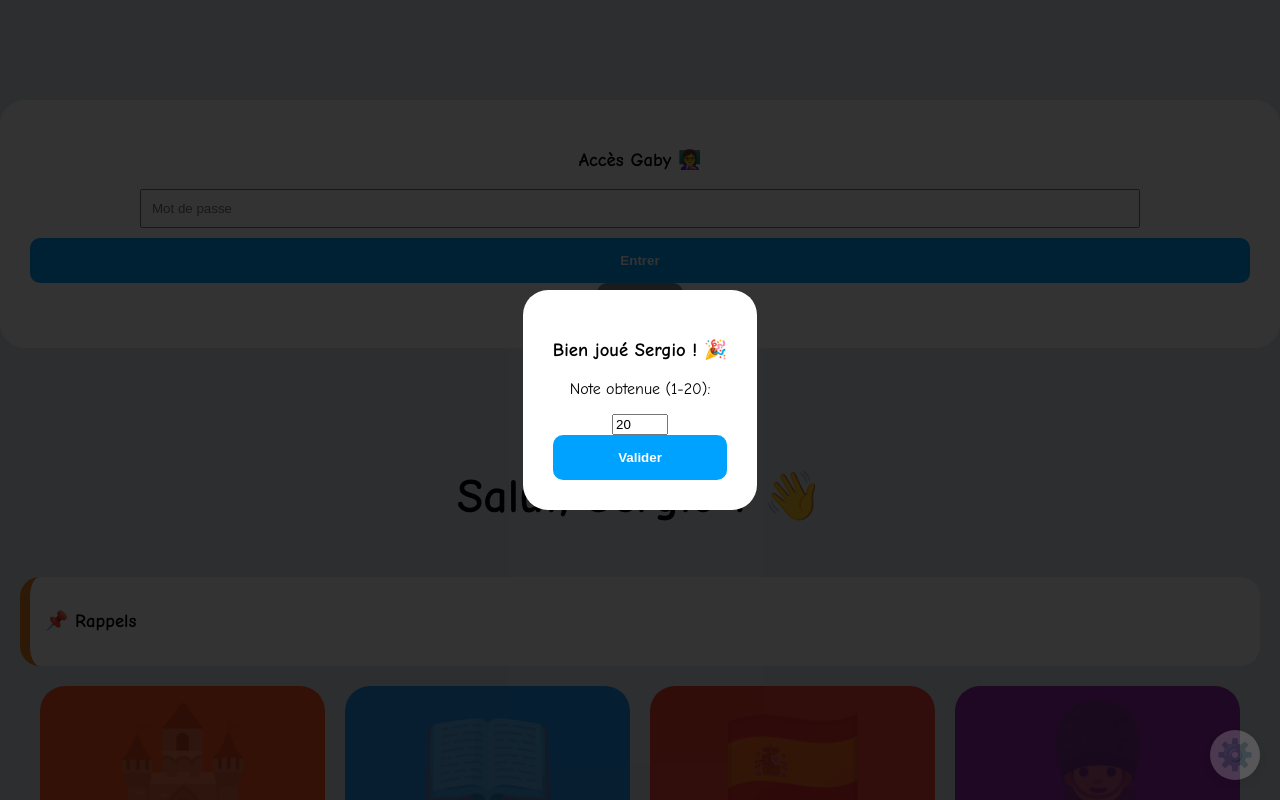
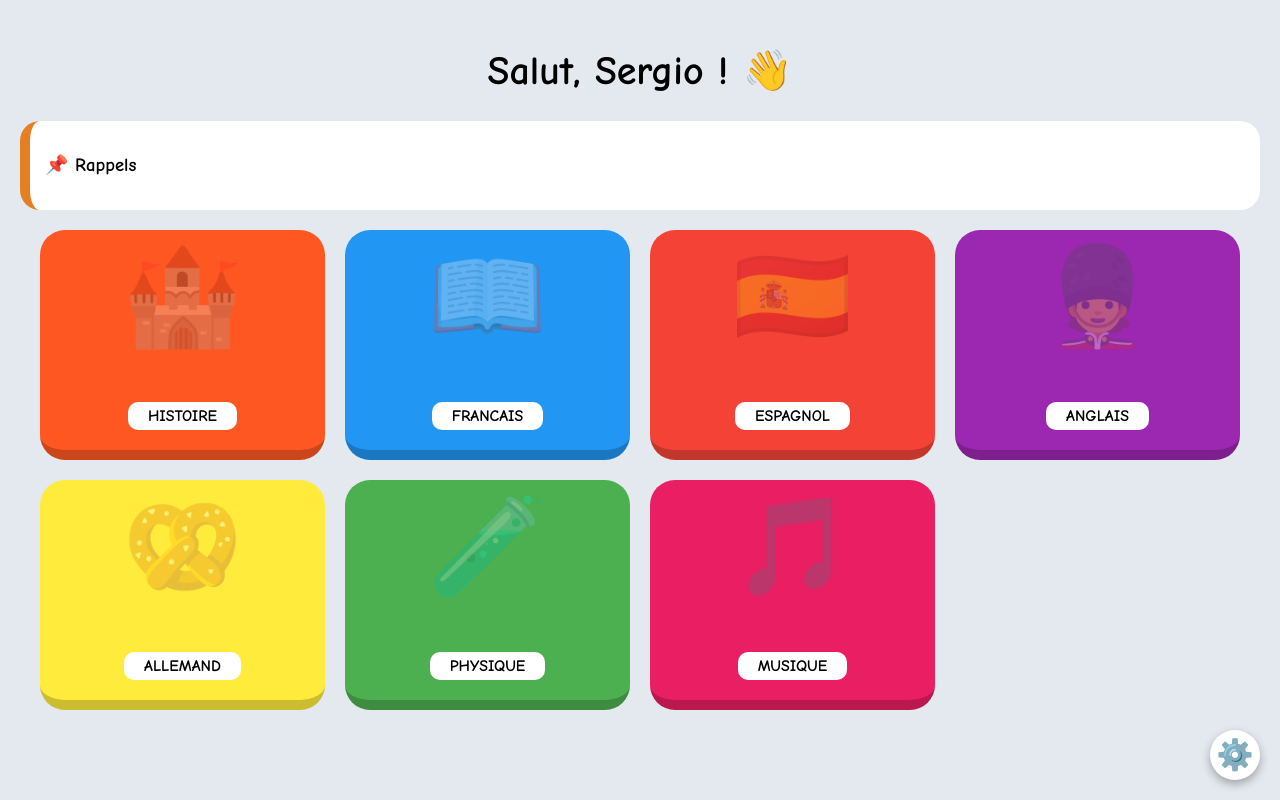
Before and after one commit to gabyesparza1429-lang/plataforma-sergio, a plain HTML site: page index.html in a window 1280 px wide. Shown: the top 800 px of the page. Drawn offline with nearby package versions, Linux system fonts and the light colour scheme.

Commit message:
Refactor styles for UI components and cards
Updated styles for various UI components, adjusted card sizes, and modified layout properties.

```diff
--- a/style.css
+++ b/style.css
@@ -1,30 +1,36 @@
 :root { --bg: #E3E9EF; --roblox-blue: #00A2FF; }
-body { background-color: var(--bg); margin: 0; font-family: 'Comic Sans MS', sans-serif; }
-.main-title { text-align: center; font-size: 3rem; padding: 20px; }
+body { background-color: var(--bg); margin: 0; font-family: 'Comic Sans MS', sans-serif; overflow-x: hidden; }
 
+/* VISTAS */
+.view { display: none; width: 100%; padding: 20px; box-sizing: border-box; }
+.view.active { display: block !important; }
+.hidden { display: none !important; }
+.locked { filter: grayscale(1); opacity: 0.5; pointer-events: none !important; }
+
+/* ROBLOX CARDS */
 .grid-subjects { display: grid; grid-template-columns: repeat(auto-fit, minmax(250px, 1fr)); gap: 20px; max-width: 1200px; margin: 0 auto; }
-.subject-card { height: 220px; border-radius: 25px; display: flex; align-items: flex-end; justify-content: center; padding-bottom: 20px; cursor: pointer; position: relative; border-bottom: 10px solid rgba(0,0,0,0.2); transition: 0.1s; }
-.subject-card::before { position: absolute; top: 10px; font-size: 7rem; opacity: 0.3; }
-.subject-label { background: white; padding: 8px 20px; border-radius: 12px; font-weight: bold; text-transform: uppercase; }
+.subject-card { height: 200px; border-radius: 25px; display: flex; align-items: flex-end; justify-content: center; padding-bottom: 20px; cursor: pointer; position: relative; border-bottom: 10px solid rgba(0,0,0,0.2); transition: 0.1s; }
+.subject-card::before { position: absolute; top: 10px; font-size: 6rem; opacity: 0.3; }
+.subject-label { background: white; padding: 5px 20px; border-radius: 10px; font-weight: bold; text-transform: uppercase; z-index: 2; }
 
-/* COLORES MATERIAS */
+/* MATERIAS COLORES */
 .card-histoire { background: #FF5722; } .card-histoire::before { content: '🏰'; }
 .card-francais { background: #2196F3; } .card-francais::before { content: '📖'; }
 .card-espagnol { background: #F44336; } .card-espagnol::before { content: '🇪🇸'; }
 .card-anglais { background: #9C27B0; } .card-anglais::before { content: '💂'; }
 .card-allemand { background: #FFEB3B; } .card-allemand::before { content: '🥨'; }
 .card-physique { background: #4CAF50; } .card-physique::before { content: '🧪'; }
-.card-musique { background: linear-gradient(#e91e63, #9c27b0); } .card-musique::before { content: '🎵'; }
+.card-musique { background: #E91E63; } .card-musique::before { content: '🎵'; }
 
-.chart-container { background: white; padding: 20px; border-radius: 20px; margin-bottom: 20px; }
-.achievement-box { margin-top: 15px; font-size: 1.2rem; font-weight: bold; text-align: center; }
+/* UI */
+.main-title { text-align: center; font-size: 2.5rem; }
+.chart-container { background: white; padding: 20px; border-radius: 20px; margin-bottom: 20px; max-width: 800px; margin-left: auto; margin-right: auto; }
 .reminders-container { background: white; max-width: 1200px; margin: 20px auto; padding: 15px; border-radius: 20px; border-left: 10px solid #e67e22; }
-.folder-icon { background: #FFD54F; padding: 30px; border-radius: 20px; text-align: center; font-weight: bold; cursor: pointer; box-shadow: 0 5px 0 #F9A825; }
+.folder-icon { background: #FFD54F; padding: 20px; border-radius: 20px; text-align: center; font-weight: bold; cursor: pointer; border-bottom: 6px solid #F9A825; }
+.btn-save { padding: 15px; border-radius: 10px; border: none; background: var(--roblox-blue); color: white; cursor: pointer; width: 100%; font-weight: bold; }
 .btn-nav { padding: 10px 20px; border-radius: 10px; border: none; background: #7f8c8d; color: white; cursor: pointer; }
-.btn-save { padding: 15px; border-radius: 10px; border: none; background: var(--roblox-blue); color: white; cursor: pointer; width: 100%; font-weight: bold; }
 .btn-finish { width: 100%; padding: 20px; background: #2ecc71; color: white; border: none; border-radius: 15px; font-size: 1.5rem; font-weight: bold; cursor: pointer; margin-top: 20px; }
-.admin-card { background: white; padding: 20px; border-radius: 15px; display: flex; flex-direction: column; gap: 10px; max-width: 600px; margin: 0 auto; }
-.iframe-wrapper iframe { width: 100%; height: 550px; border: none; border-radius: 20px; background: white; }
-.modal { position: fixed; top: 0; left: 0; width: 100%; height: 100%; background: rgba(0,0,0,0.8); display: flex; justify-content: center; align-items: center; z-index: 3000; }
+.admin-card { background: white; padding: 20px; border-radius: 15px; display: flex; flex-direction: column; gap: 10px; max-width: 500px; margin: 0 auto; box-shadow: 0 4px 10px rgba(0,0,0,0.1); }
+.iframe-wrapper iframe { width: 100%; height: 500px; border-radius: 20px; border: none; background: #fff; }
+.modal { position: fixed; top: 0; left: 0; width: 100%; height: 100%; background: rgba(0,0,0,0.8); display: flex; justify-content: center; align-items: center; z-index: 9999; }
 .modal-content { background: white; padding: 30px; border-radius: 25px; text-align: center; }
-#admin-trigger { position: fixed; bottom: 15px; right: 15px; font-size: 2rem; cursor: pointer; opacity: 0.2; }
```
